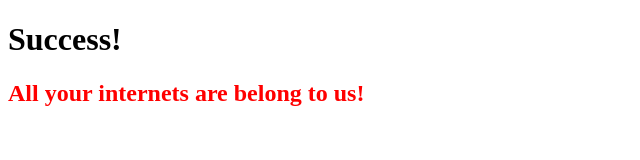
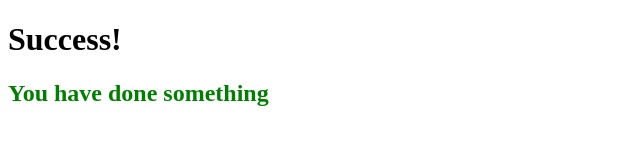
Before and after one commit to ImTheRice/2420_week12_Lab, a plain HTML site: page index.html in a window 1280 px wide. Shown: the whole page, without its empty margins (0-640 px from the left). Drawn offline with Linux system fonts and the light colour scheme.

Commit message:
updated html doc

```diff
--- a/index.html
+++ b/index.html
@@ -2,11 +2,11 @@
 <html lang="en">
 <html>
     <head>
-				<meta charset="UTF-8" />
+	<meta charset="UTF-8" />
         <title>Example Site for 2420</title>
     </head>
     <body>
         <h1>Success!</h1>
-        <h2 style="color: red;">All your internets are belong to us!</h2>
+        <h2 style="color: green;">You have done something</h2>
     </body>
 </html>
```
